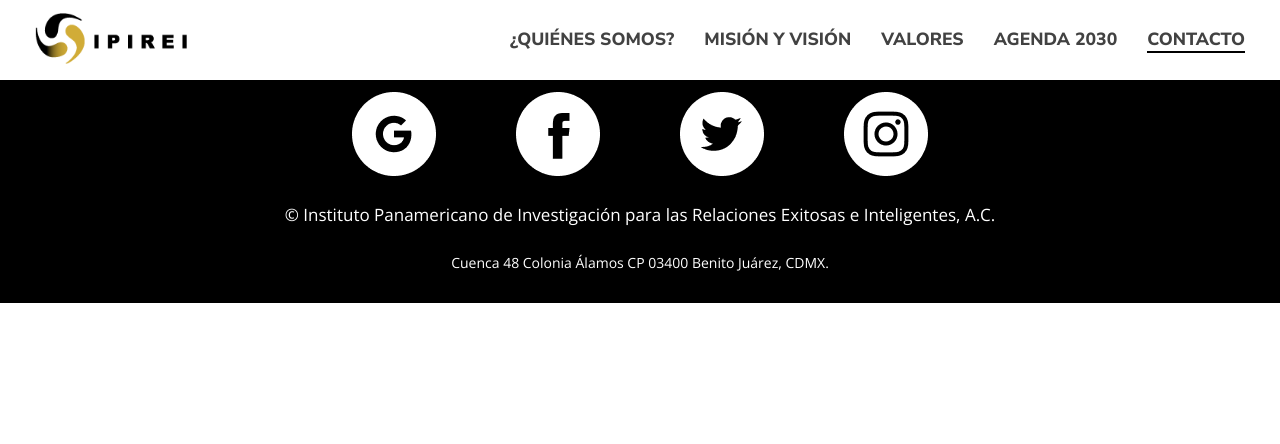
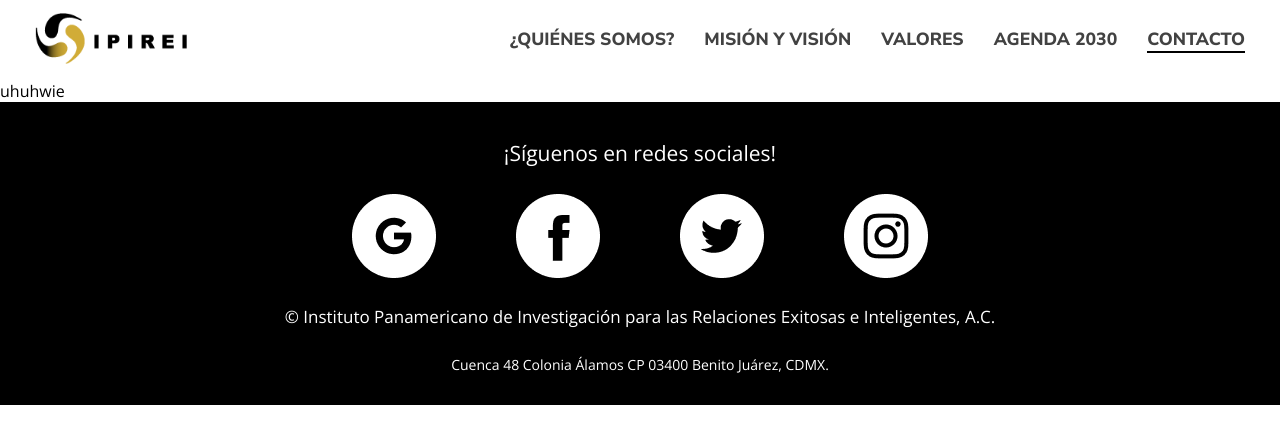
Before and after one commit to falearq/ipireiblog, a React (Create React App) app: page /contacto in a window 1280 px wide. Shown: the top 444 px of the page. Built offline with nearby package versions, Linux system fonts and the light colour scheme.

Commit message:
class .contact-container

```diff
--- a/src/App.css
+++ b/src/App.css
@@ -143,10 +143,13 @@ font-weight: bold;
   display: flex;
   width: 100vw;
 }
+.contact-container{
+  padding-top: 80px;
+  display: flex;
+}
 .sidebar{
   display: flex;
   width: 500px;
-
 }
 .sidebar-content{
   background-color: #FFEBCD;
--- /dev/null
+++ b/src/components/ContactForm/Form.js
@@ -0,0 +1,12 @@
+import React from 'react'
+
+function Form () {
+    return(
+        <form className='contact-container'>
+            <p> uhuhwie</p>
+
+        </form>
+    )
+}
+
+export default Form
--- a/src/pages/Contacto.js
+++ b/src/pages/Contacto.js
@@ -1,10 +1,10 @@
 import React,{Fragment} from 'react'
-
+import Form from '../components/ContactForm/Form'
 
 const Contacto = () => {
     return (
         <Fragment>
-
+            <Form/>
         </Fragment>
      );
 }
```
